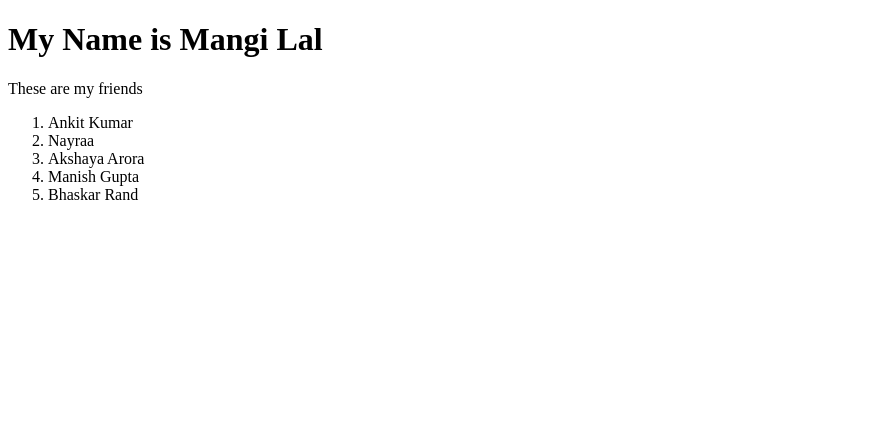
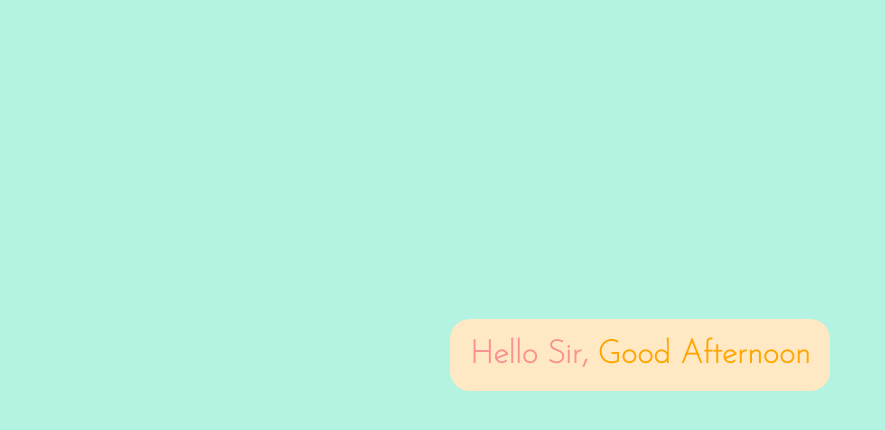
Before and after one commit to Mangi-Lal/React, a React (Create React App) app in the folder react_v1/: page / in a window 1280 px wide. Shown: the top 430 px of the page, without its empty margins (0-885 px from the left). Built offline with nearby package versions, Linux system fonts and the light colour scheme.

Commit message:
Greeting challenge using jsx components

```diff
--- a/react_v1/src/App.jsx
+++ b/react_v1/src/App.jsx
@@ -1,16 +1,31 @@
 //App.jsx
 import React from "react";
-import Heading from "./Heading";
-import Para from "./Para";
-import List from "./List";
+import './index.css';
 
-function app(){
-    return (
+function App(){
+    let currDate = new Date();
+    let currTime = currDate.getHours();
+    let greeting = '';
+    const cssStyle = {};
+    // conditional statements
+    if(currTime>=1 && currTime<12){
+        greeting = 'Good Morning';
+        //dynamically adding color to cssStyle object.
+        cssStyle.color = 'green';
+    }else if(currTime>=12 && currTime<19){
+        greeting = 'Good Afternoon';
+        cssStyle.color = 'orange';
+    }else{
+        greeting = 'Good Night';
+        cssStyle.color = 'gray';
+    }
+    return(
         <>
-        <Heading/>
-        <Para/>
-        <List/>
+        <div>
+            <h1> Hello Sir, <span style={cssStyle}> {greeting} </span> </h1>
+        </div>
         </>
     );
 }
-export default app;
+
+export default App;
--- a/react_v1/src/index.js
+++ b/react_v1/src/index.js
@@ -2,6 +2,8 @@
 import React from "react";
 import ReactDOM from "react-dom";
 import App from "./App";
+
 ReactDOM.render(
-    <App/>,document.getElementById('root')
+    <App/>
+    ,document.getElementById('root')
 );
```
